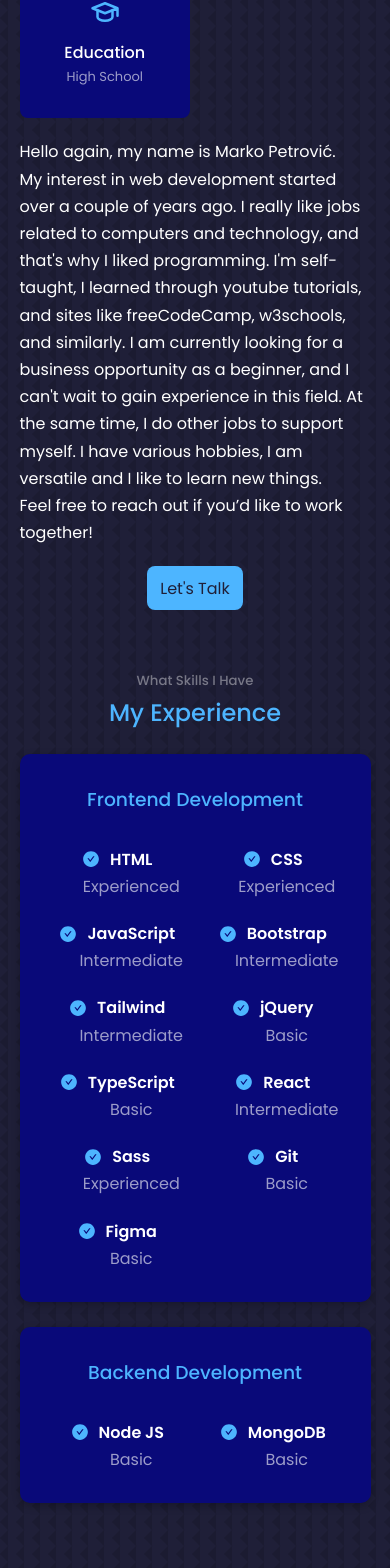
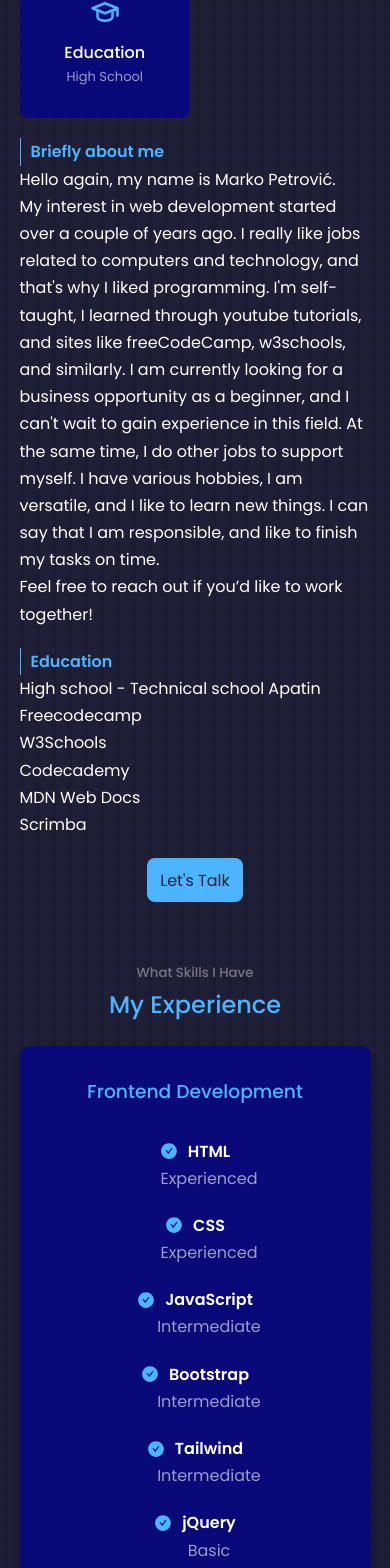
Before and after one commit to Marex-cpu/Portfolio, a React (Create React App) app: page / in a window 390 px wide. Shown: the part 1398-2966 px from the top of the page. Built offline with nearby package versions, Linux system fonts and the light colour scheme.

Commit message:
minor code changes and editing

```diff
--- a/src/components/About.jsx
+++ b/src/components/About.jsx
@@ -30,9 +30,26 @@ const About = ({ activeLink, handleClick }) => {
             })}
           </div>
 
-          <p className='infoAboutMe'>Hello again, my name is Marko Petrović. <br/>
-          My interest in web development started over a couple of years ago. I really like jobs related to computers and technology, and that's why I liked programming. I'm self-taught, I learned through youtube tutorials, and sites like freeCodeCamp, w3schools, and similarly. I am currently looking for a business opportunity as a beginner, and I can't wait to gain experience in this field. At the same time, I do other jobs to support myself. I have various hobbies, I am versatile and I like to learn new things. <br/>
-          Feel free to reach out if you’d like to work together!</p>
+          <div className="containerProfile">
+            <article className='myProfile'>
+              <h4 className='heading'>Briefly about me</h4>
+              <p className='infoAboutMe'>Hello again, my name is Marko Petrović. <br/>
+                My interest in web development started over a couple of years ago. I really like jobs related to computers and technology, and that's why I liked programming. I'm self-taught, I learned through youtube tutorials, and sites like freeCodeCamp, w3schools, and similarly. I am currently looking for a business opportunity as a beginner, and I can't wait to gain experience in this field. At the same time, I do other jobs to support myself. I have various hobbies, I am versatile, and I like to learn new things. I can say that I am responsible, and like to finish my tasks on time. <br/>
+                Feel free to reach out if you’d like to work together!
+              </p>
+            </article>
+             <article className='myProfile'>
+              <h4 className='heading'>Education</h4>
+              <ul className='infoAboutMe'>
+                <li>High school - Technical school Apatin</li>
+                <li>Freecodecamp</li>
+                <li>W3Schools</li>
+                <li>Codecademy</li>
+                <li>MDN Web Docs</li>
+                <li>Scrimba</li>
+              </ul>
+            </article>
+          </div>
 
           <a href="#contact" className={`btn btnPrimary ${activeLink === '#contact' ? 'active' : '' }`} onClick={() => handleClick('#contact')}>Let's Talk</a>
         </article>
--- a/src/components/Header.jsx
+++ b/src/components/Header.jsx
@@ -2,7 +2,6 @@ import React from 'react';
 import Me from '../assets/profile img.jpg';
 import HeaderSocials from './HeaderSocials';
 import CTA from './CTA';
-
 
 import '../styles/Header.scss';
 
--- a/src/index.scss
+++ b/src/index.scss
@@ -132,13 +132,13 @@ section > h2 {
   padding: 0.9rem;
   border-radius: 50%;
   display: flex;
-  color: rgba(255, 255, 255, 0.4);
+  color: $grey;
 }
 .linkItem:hover {
   background-color: rgba(0, 0, 0, 0.3);
 }
 .linkItem.active {
-  background: #1f1f38;
+  background: $colorBg;
   color: #fff;
 }
 
--- a/src/styles/About.scss
+++ b/src/styles/About.scss
@@ -1,17 +1,14 @@
 .aboutContainer {
   display: flex;
-  // align-items: center;
   justify-content: space-between;
   gap: 4rem;
   width: 100%;
-  // border: 1px solid red;
 
   .leftContent {
     display: flex;
     justify-content: center;
     align-items: center;
     width: 35%;
-    // border: 1px solid blue;
 
     .imgContainer {
       max-width: 370px;
@@ -22,7 +19,6 @@
         rgba(77, 181, 255, 1) 100%
       );
       border-radius: 2rem;
-
       img {
         border-radius: 2rem;
         transform: rotate(10deg);
@@ -42,7 +38,6 @@
   .rightContent {
     display: flex;
     flex-direction: column;
-    // border: 1px solid red;
     width: 65%;
 
     .cardsContainer {
@@ -82,8 +77,14 @@
       }
     }
 
-    .infoAboutMe {
+    .myProfile {
       margin-bottom: 3rem;
+      .heading {
+        padding-left: 1rem;
+        color: #4db5ff;
+        font-weight: 600;
+        border-left: 1px solid #4db5ff;
+      }
     }
   }
 }
@@ -122,7 +123,7 @@
         margin-bottom: 2rem;
       }
 
-      .infoAboutMe {
+      .myProfile {
         margin-bottom: 2rem;
       }
 
--- a/src/styles/Contact.scss
+++ b/src/styles/Contact.scss
@@ -1,5 +1,4 @@
 .contactContainer {
-  //   border: 1px solid red;
   width: 100%;
   display: grid;
   grid-template-columns: 40% 60%;
--- a/src/styles/Experience.scss
+++ b/src/styles/Experience.scss
@@ -1,6 +1,5 @@
 .experienceContainer {
   display: flex;
-  // border: 1px solid red;
   width: 100%;
   gap: 2.5rem;
 
@@ -29,6 +28,7 @@
         display: flex;
         flex-direction: column;
         align-items: center;
+        // border: 1px solid red;
         .title {
           display: flex;
           align-items: center;
@@ -92,3 +92,15 @@
     }
   }
 }
+
+@media screen and (max-width: 390px) {
+  .experienceContainer {
+    .frontSkills,
+    .backSkills {
+      .containerSkills {
+        grid-template-columns: repeat(1, 1fr);
+        gap: 2rem;
+      }
+    }
+  }
+}
--- a/src/styles/Qoutes.scss
+++ b/src/styles/Qoutes.scss
@@ -1,5 +1,4 @@
 .qoutesContainer {
-  // border: 1px solid red;
   margin: 0 auto;
   width: 55%;
   height: 25rem;
```
Also changed, not shown: 1 other file (tests, documents, lock files or other folders).
